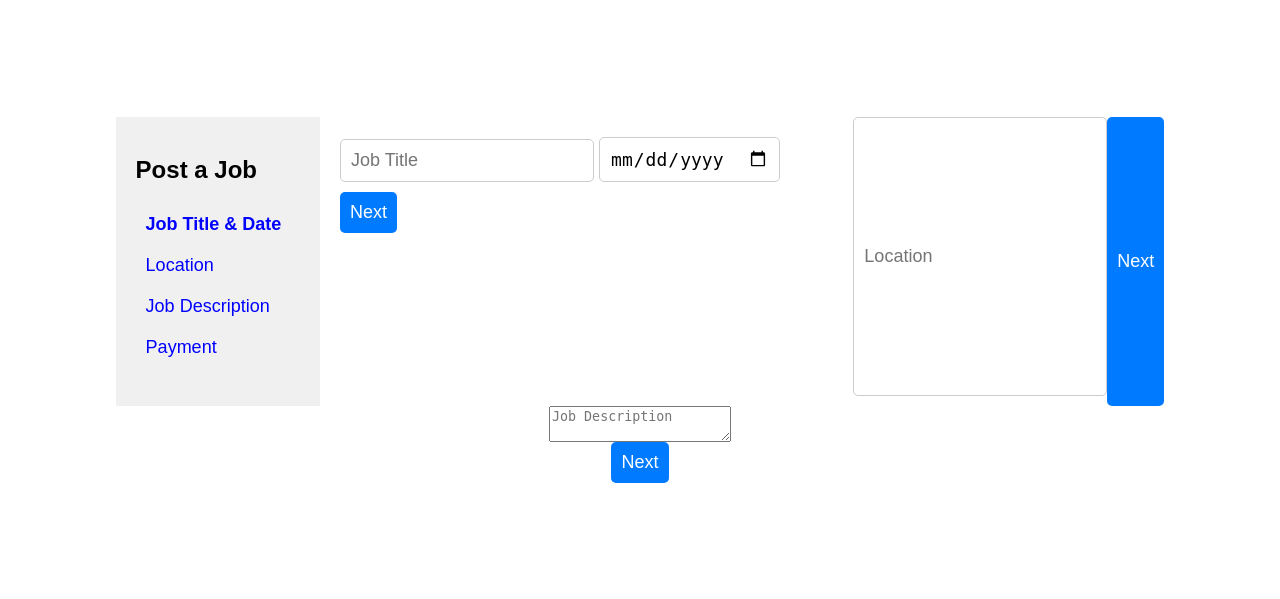
After one commit to NirmaniKeerthirathna/Gig_Work_Marketplace_Software_Project, a PHP site: page /post_job.html in a window 1280 px wide. The commit adds this page. Shown: the top 599 px of the page. Run offline with PHP 8.4, Linux system fonts and the light colour scheme.

Commit message:
Draft Project Report and Code Changes
This commit contains the following.
Draft project report
Code changes to job posting files

```diff
--- /dev/null
+++ b/post_job.html
@@ -0,0 +1,64 @@
+<!DOCTYPE html>
+
+<html>
+
+<head>
+    <meta charset="UTF-8">
+    <meta name="viewport" content="width=device-width, initial-scale=1.0">
+
+    <title> Post a Job </title>
+
+    <link rel="stylesheet" href="style.css">
+
+    <script src="scripts.js"></script>
+
+</head>
+
+<body>
+    <div class = "post-job-container">
+        <div class="left-pane">
+        <h2> Post a Job </h2>
+        <ul id = "sections">
+            <li class="active"> Job Title & Date </li>
+            <li> Location </li>
+            <li> Job Description </li>
+            <li> Payment </li>
+        </ul>
+        </div>
+
+        <div class="right-pane">
+        <form id = "job-form" action="post_job.php" method="POST">
+            <div class = "section" id = "title-and-date">
+            <input type="text" name="title" placeholder="Job Title" required>
+            <input type="date" name="date" placeholder="Date" required>
+            <button type="button" onclick="nextSection()"> Next </button>
+            </div>
+
+            </div class = "section" id = "location" style = "display:none;">
+            <input type = "text" name = "location" placeholder="Location" required>
+            <button type="button" onclick="nextSection()"> Next </button>
+            </div>
+
+            </div class = "section" id = "job-description" style = "display:none;">
+            <textarea name="job-description" placeholder="Job Description" required></textarea>
+            <button type="button" onclick="nextSection()"> Next </button>
+            </div>
+
+            <div class="section" id = "payment" style = "display:none;">
+                <input type="number" name = "payment" placeholder="Payment" required>
+                <button type = "submit"> Post Job </button>
+            </div>
+        </form>
+        </div>
+    </div>
+
+    <script>
+       let current_section = 0;
+       const sections = document.querySelectorAll ('.section');
+       const section_titles = document.querySelectorAll ('#sections li');
+
+
+    </script>
+</body>
+
+</html>
--- a/style.css
+++ b/style.css
@@ -1,11 +1,14 @@
 body {
-  font-family: Arial, sans-serif;
+  display: flex;
+  justify-content: center;
   display: flex;
   flex-direction: column;
   align-items: center;
-  background-color: #f4f4f4;
+  height: 75vh;
   margin: 0;
-  }
+  font-family: Arial, sans-serif;
+  font-size: 18px;
+}
 
 nav ul {
     list-style-type: none;
@@ -68,6 +71,164 @@ nav hr {
     border-radius: 10px;
   }
 
+.sign-up-container, .log-in-container {
+  border: 1px solid #ccc;
+  padding: 20px;
+  border-radius: 10px;
+  box-shadow: 0 0 10px rgba(0, 0, 0, 0.1);
+  text-align: center;
+  font-size: medium;
+}
+
+.post-job-container {
+  display: flex;
+}
+
+h2 {
+  margin-bottom: 20px;
+  font-size: 24px;
+}
+
+form {
+  display: flex;
+  flex-direction: column;
+}
+
+input, select {
+  margin-bottom: 10px;
+  padding: 10px;
+  border: 1px solid #ccc;
+  border-radius: 5px;
+  font-size: 18px;
+}
+
+.gig_worker_fields {
+  margin-bottom: 10px;
+  padding: 10px;
+  border: 1px solid #ccc;
+  border-radius: 5px;
+  font-size: 18px;
+}
+
+.left-pane {
+  width: 25%;
+  background-color: #f0f0f0;
+  padding: 20px;
+}
+
+.left-pane ul {
+  list-style-type: none;
+  padding: 0;
+}
+
+.left-pane li {
+  padding: 10px;
+  color: blue;
+}
+
+.left-pane li.active {
+  font-weight: bold;
+}
+
+.right-pane {
+  width: 75%;
+  padding: 20px;
+}
+
+.sections {
+  display: none;
+}
+
+.sections.active {
+  display: block;
+}
+
+button {
+  padding: 10px;
+  background-color: #007bff;
+  color: white;
+  border: none;
+  border-radius: 5px;
+  cursor: pointer;
+  font-size: 18px;
+}
+
+button:hover {
+  background-color: #0056b3;
+}
+
+.toast-message {
+  visibility: hidden;
+  min-width: 250px;
+  margin-top: 20px;
+  background-color: #333;
+  color: #fff;
+  text-align: center;
+  border-radius: 5px;
+  padding: 10px;
+  position: fixed;
+  z-index: 1;
+  bottom: 30px;
+  left: 50%;
+  transform: translateX(-50%);
+  font-size: 18px;
+}
+
+.toast-message.show {
+  visibility: visible;
+  animation: fadein 0.5s, fadeout 0.5s 2.5s;
+}
+
+@keyframes fadein {
+  from {bottom: 0; opacity: 0;}
+  to {bottom: 30px; opacity: 1;}
+}
+
+@keyframes fadeout {
+  from {bottom: 30px; opacity: 1;}
+  to {bottom: 0; opacity: 0;}
+}
+
+.hidden {
+  display: none;
+}
+
+  .input-box {
+    margin-bottom: 15px;
+  }
+
+  .input-box input {
+    width: 100%;
+    padding: 10px;
+    border: 1px solid #ccc;
+    border-radius: 4px;
+  }
+
+  .input-box input::placeholder {
+    color: #999;
+  }
+
+
+  .search-container {
+    background: #fff;
+    padding: 20px;
+    border-radius: 8px;
+    box-shadow: 0 0 10px rgba(0, 0, 0, 0.1);
+    width: 300px;
+    text-align: center;
+    margin-top: 20px;
+  }
+
+  .apply-for-job-container {
+    background: #fff;
+    padding: 20px;
+    border-radius: 8px;
+    box-shadow: 0 0 10px rgba(0, 0, 0, 0.1);
+    width: 300px;
+    text-align: center;
+    margin-top: 20px;
+  }
+
 .workers_list {
     display: flex;
     flex-wrap: wrap;
@@ -101,19 +262,3 @@ nav hr {
     font-size: 14px;
     color: #333;
 }
-
-form {
-    margin: 20px;
-  }
-
-input[type="text"], input[type="email"], input[type="password"], textarea {
-    margin-bottom: 10px;
-  }
-
-input[type="submit"] {
-    background-color: #4CAF50;
-    color: white;
-    border: none;
-    padding: 10px 20px;
-    cursor: pointer;
-  }
```
Also changed, not shown: post_job.php (added, +30 -0 lines), 2 other files.
